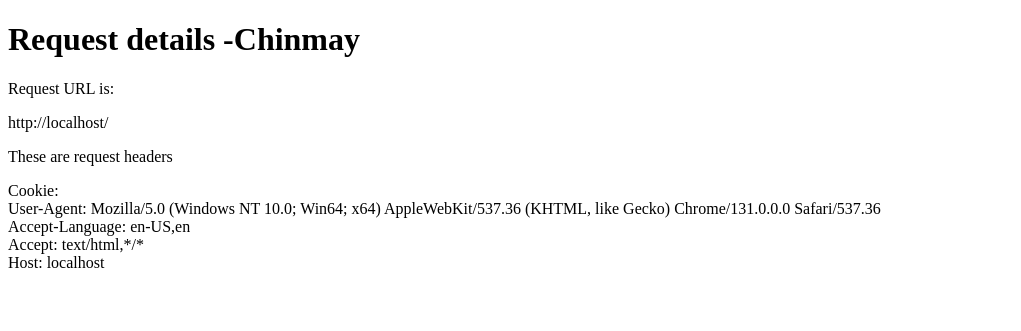
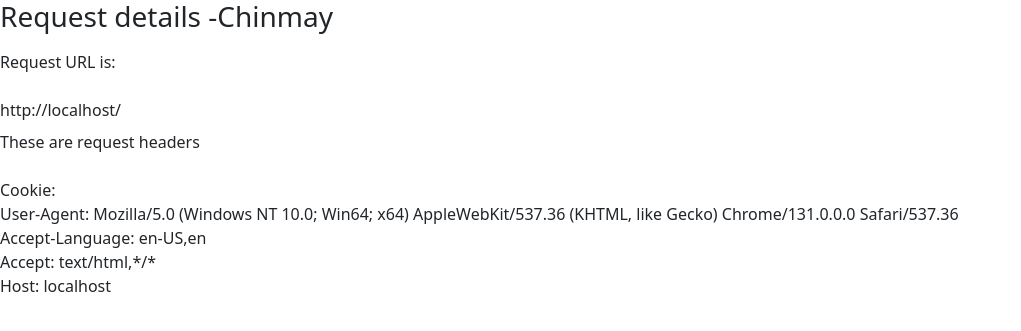
Before and after one commit to bgcena/hostedsites, a PHP site: page / in a window 1280 px wide. Shown: the top 331 px of the page, without its empty margins (0-1021 px from the left). Run offline with PHP 8.4, Linux system fonts and the light colour scheme.

Commit message:
Update index.php
added css and styles bootstrap

```diff
--- a/pst-poc.com/index.php
+++ b/pst-poc.com/index.php
@@ -1,16 +1,19 @@
 <!DOCTYPE html>
 <html>
 <head>
+<meta name="viewport" content="width=device-width, initial-scale=1">
+    <!-- CSS only -->
+<link href="https://cdn.jsdelivr.net/npm/bootstrap@5.2.3/dist/css/bootstrap.min.css" rel="stylesheet" integrity="sha384-rbsA2VBKQhggwzxH7pPCaAqO46MgnOM80zW1RWuH61DGLwZJEdK2Kadq2F9CUG65" crossorigin="anonymous">
 <title>Chinmay Test Page</title>
 </head>
 <body>
 
-<h1>Request details -Chinmay</h1>
+<h3>Request details -Chinmay</h3>
 </hr>
-<p>Request URL is: </p>
+<p class="navbar-text" >Request URL is: </p>
 <?php echo $actual_link = "http://$_SERVER[HTTP_HOST]$_SERVER[REQUEST_URI]";  ?>
 </hr>
-<p>These are request headers</p>
+<p class="navbar-text" >These are request headers</p>
 <?php
 foreach ($_SERVER as $key => $value) {
     if (strpos($key, 'HTTP_') === 0) {
@@ -26,6 +29,7 @@ foreach ($_SERVER as $key => $value) {
 
 ?>
 
-
+<!-- JavaScript Bundle with Popper -->
+<script src="https://cdn.jsdelivr.net/npm/bootstrap@5.2.3/dist/js/bootstrap.bundle.min.js" integrity="sha384-kenU1KFdBIe4zVF0s0G1M5b4hcpxyD9F7jL+jjXkk+Q2h455rYXK/7HAuoJl+0I4" crossorigin="anonymous"></script>
 </body>
 </html>
```
